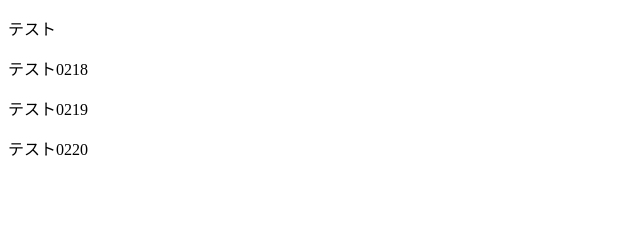
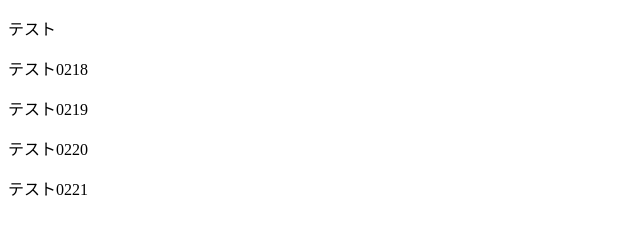
Before and after one commit to Koji-HashimotoTest/test0218, a plain HTML site: page display.html in a window 1280 px wide. Shown: the full height of the page, 0-640 px from the left. Drawn offline with Linux system fonts and the light colour scheme.

Commit message:
有村がテストしました

```diff
--- a/display.html
+++ b/display.html
@@ -11,6 +11,7 @@
     <p>テスト0218</p>
     <p>テスト0219</p>
     <p>テスト0220</p>
+    <p>テスト0221</p>
 
 </body>
 </html>
```
